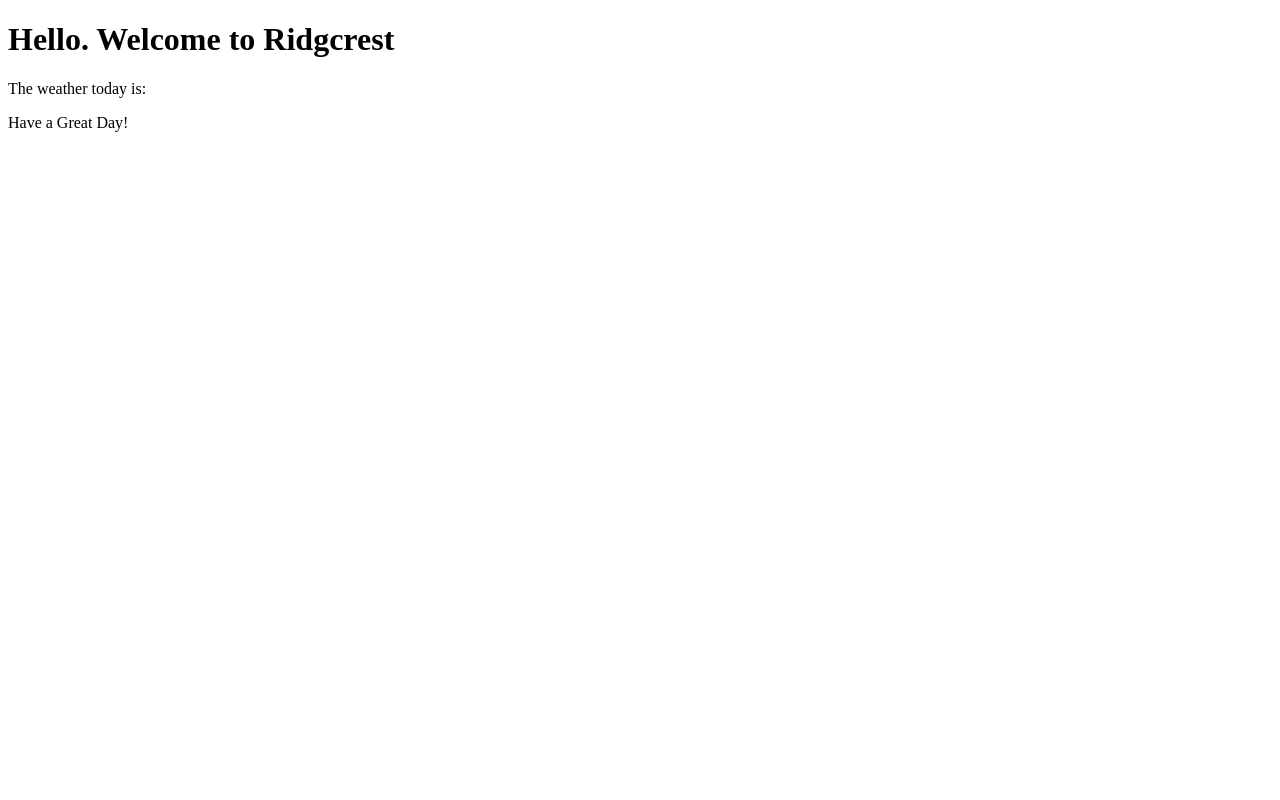
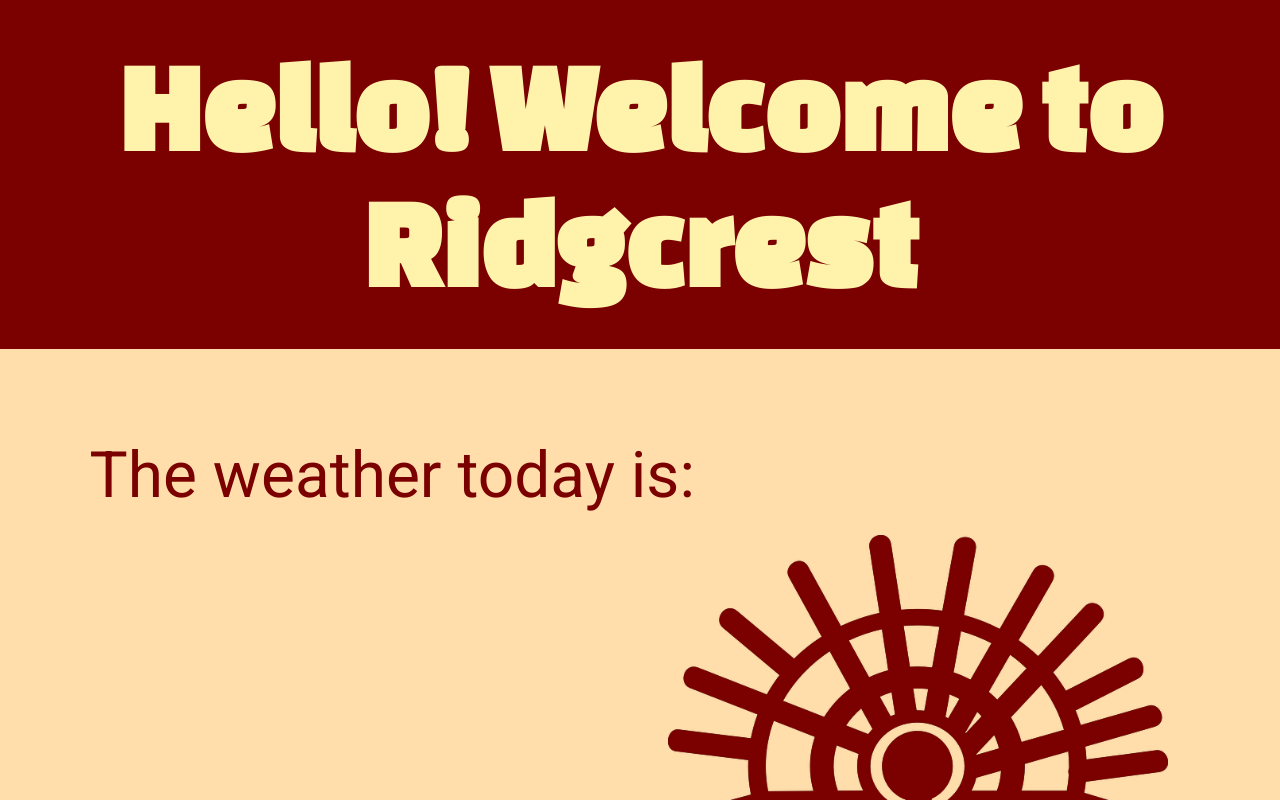
Before and after one commit to michstallings/m14-hw11-stallings-michelle, a website: page index.html in a window 1280 px wide. Shown: the top 800 px of the page. Drawn offline with Linux system fonts and the light colour scheme.

Commit message:
Styled pages

```diff
--- a/index.html
+++ b/index.html
@@ -4,16 +4,18 @@
 	<meta charset="utf-8">
 	<meta name="viewport" content="width=device-width, initial-scale=1.0" />
 	<title>Module 14 Homework 11</title>
+	<link href="https://fonts.googleapis.com/css?family=Changa+One|Roboto" rel="stylesheet">
 	<link rel="stylesheet" href="main.css">
 </head>
 
 	<body>
 		<header>
-			<h1>Hello. Welcome to Ridgcrest</h1>
+			<h1>Hello! Welcome to Ridgcrest</h1>
 		</header>
 		<main>
 			<section>
-        <p>The weather today is: </p>
+        		<p>The weather today is: </p>
+        		<p id="petro"><img src="img/petroglyph.png" width="500px" /></p>
 			</section>
 		</main>
 
--- a/main.css
+++ b/main.css
@@ -0,0 +1,50 @@
+/* Colors:
+Tan: #ffdeac
+Red: #7b0000
+Yellow: #fff3ac */
+
+* {
+  text-align: center;
+  margin: 0;
+}
+
+body {
+	background-color: #ffdeac;
+}
+
+header {
+	background-color: #7b0000;
+	color: #fff3ac;
+	margin: auto;
+	padding: 3%;
+	font-size: 4rem;
+	font-family: 'Changa One', cursive;
+}
+
+main {
+	background-color: #ffdeac;
+	color: #7b0000;
+	margin: auto;
+	padding: 7%;
+}
+
+section p {
+	float: left;
+	font-size: 4rem;
+	font-family: 'Roboto', sans-serif;
+}
+
+#petro {
+	padding: 2%;
+	float: right;
+}
+
+footer {
+	background-color: #7b0000;
+	color: #fff3ac;
+	margin: auto;
+	padding: 3%;
+	clear: both;
+	font-size: 2rem;
+	font-family: 'Changa One', cursive;
+}
```
Also changed, not shown: img/petroglyph.png (added).
